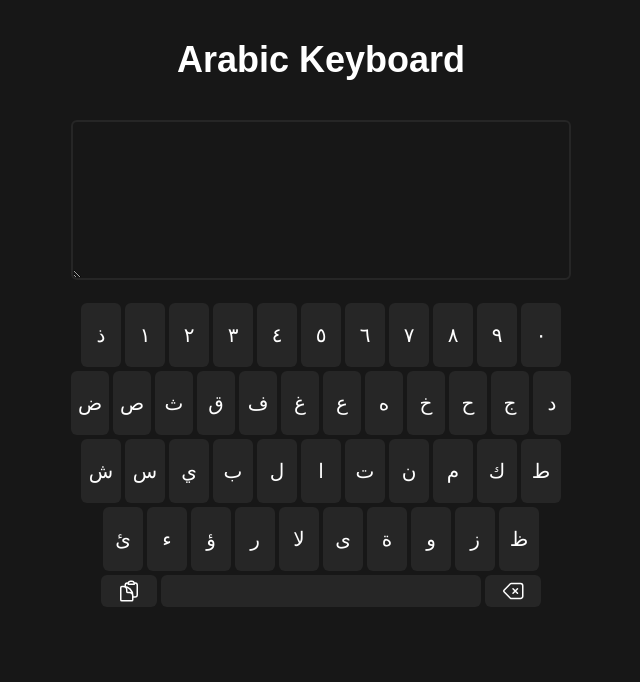
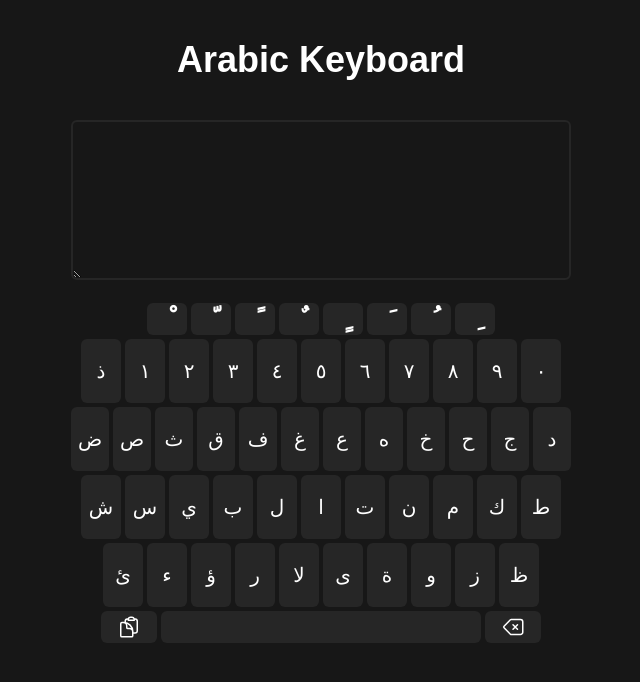
Before and after one commit to MFLXU/arabic-keyboard, a React (Create React App) app: page / in a window 1280 px wide. Shown: the top 682 px of the page, without its empty margins (319-959 px from the left). Built offline with nearby package versions, Linux system fonts and the light colour scheme.

Commit message:
added techkil

```diff
--- a/src/components/Key.jsx
+++ b/src/components/Key.jsx
@@ -1,14 +1,18 @@
 import { useContext } from "react";
 import { TextContext } from "../App";
 
-const Key = ({ KeyVal }) => {
+const Key = ({ KeyVal, t }) => {
   const { text, setText } = useContext(TextContext);
   return (
     <div
       onClick={() => {
         setText(text + KeyVal);
       }}
-      className="flex justify-center items-center w-10 h-16 cursor-pointer text-xl font-medium bg-neutral-800 active:scale-90 hover:bg-neutral-700 duration-300 rounded-md"
+      className={
+        t === 1
+          ? "flex justify-center items-center w-10 h-8 cursor-pointer text-2xl font-extrabold bg-neutral-800 active:scale-90 hover:bg-neutral-700 duration-300 rounded-md"
+          : "flex justify-center items-center w-10 h-16 cursor-pointer text-xl font-medium bg-neutral-800 active:scale-90 hover:bg-neutral-700 duration-300 rounded-md"
+      }
     >
       {KeyVal}
     </div>
--- a/src/components/Keyboard.jsx
+++ b/src/components/Keyboard.jsx
@@ -13,9 +13,15 @@ const Keyboard = () => {
   const k2 = ["ض", "ص", "ث", "ق", "ف", "غ", "ع", "ه", "خ", "ح", "ج", "د"];
   const k3 = ["ش", "س", "ي", "ب", "ل", "ا", "ت", "ن", "م", "ك", "ط"];
   const k4 = ["ئ", "ء", "ؤ", "ر", "لا", "ى", "ة", "و", "ز", "ظ"];
+  const k5 = ["ْ", "ّ", "ً", "ٌ", "ٍ", "َ", "ُ", "ِ"];
 
   return (
     <section className="w-1/2 mx-auto">
+      <div className="flex justify-center items-center gap-1 mb-1">
+        {k5.map((key) => {
+          return <Key KeyVal={key} t={1} />;
+        })}
+      </div>
       <div className="flex justify-center items-center gap-1 mb-1">
         {k1.map((key) => {
           return <Key KeyVal={key} />;
```
